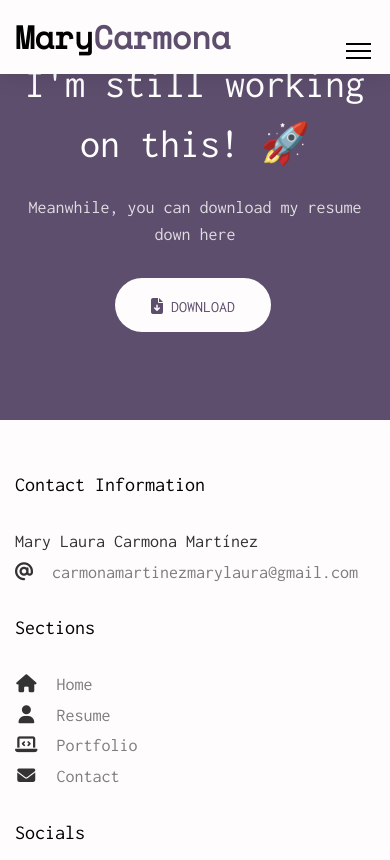
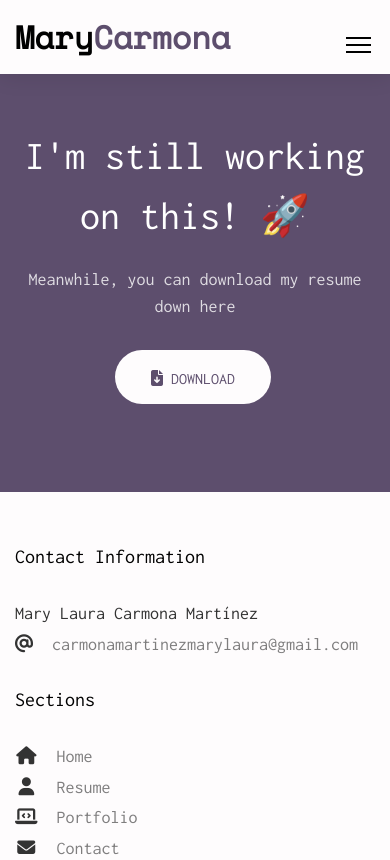
Before and after one commit to marzthecool/marzthecool.github.io, a plain HTML site: page resume.html in a window 390 px wide. Shown: the top 860 px of the page. Drawn offline with nearby package versions, Linux system fonts and the light colour scheme.

Commit message:
minor fixes

```diff
--- a/css/style.css
+++ b/css/style.css
@@ -807,6 +807,7 @@ h1, h2, h3, h4, h5, h6, figure {
   position: relative;
   float: left;
   width: 100%;
+  margin-top: 4em;
 }
 #fh5co-started .overlay {
   z-index: 0;
@@ -1377,7 +1378,6 @@ input[type="text"] {
   right: 0px;
   top: 65px;
   z-index: 21;
-  padding: 6px 0 0 0;
   display: block;
   margin: 0 auto;
   display: none;
```
